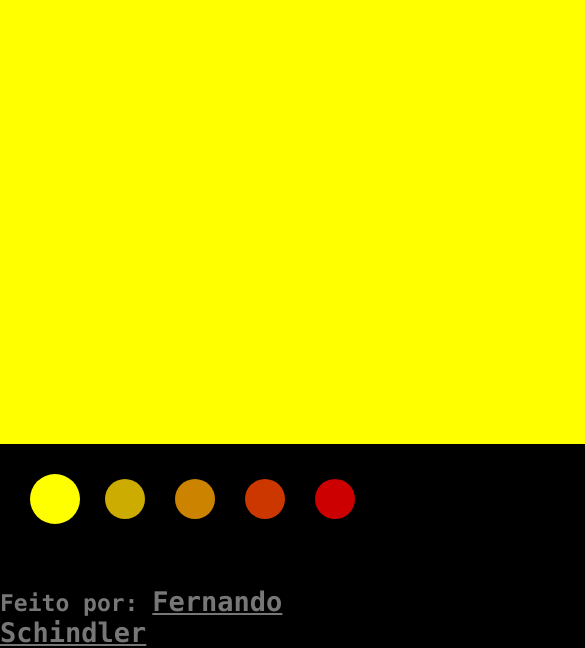
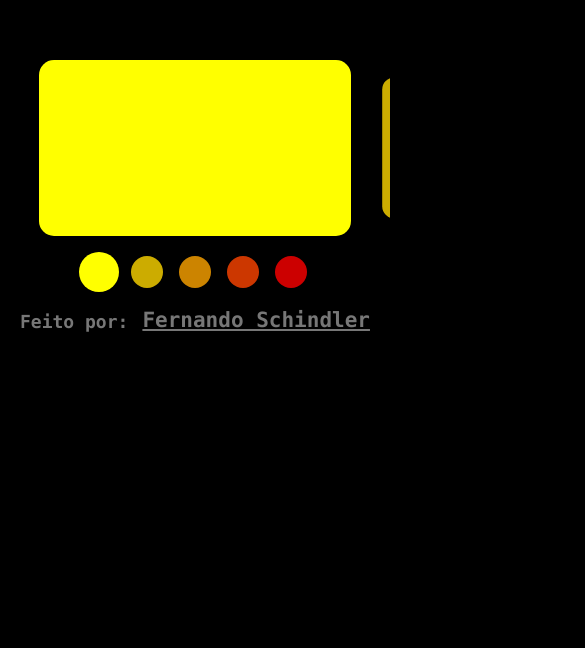
Before and after one commit to fernando-schindler-dev/Slide, a website: page index.html in a window 390 px wide. Shown: the part 226-874 px from the top of the page, 585 px wide, since content can reach past the window. After the commit the page ends 844 px from the top, so only its background shows below. Drawn offline with Linux system fonts and the light colour scheme.

Commit message:
Adicionado responsividade ao projeto

```diff
--- a/index.html
+++ b/index.html
@@ -1,11 +1,13 @@
 <!DOCTYPE html>
 <html lang="pt-br">
+
 <head>
   <meta charset="UTF-8" />
   <meta name="viewport" content="width=device-width, initial-scale=1.0" />
   <title>Slide</title>
   <link rel="stylesheet" href="style.css" />
 </head>
+
 <body>
   <section class="container">
     <ul class="slide">
@@ -15,7 +17,7 @@
       <li class="orangered"></li>
       <li class="red"></li>
     </ul>
-      <nav class="menuSlide">
+    <nav class="slideNav">
       <a class="yellow"></a>
       <a class="gold"></a>
       <a class="orange"></a>
@@ -24,10 +26,12 @@
     </nav>
   </section>
 
-    <section class="autor">
-      <p>Feito por: <span>Fernando Schindler</span></p>
+  <section class="author">
+    <p>Feito por: </p>
+    <p>Fernando Schindler</p>
   </section>
 
   <script src="script.js"></script>
 </body>
+
 </html>
--- a/script.js
+++ b/script.js
@@ -1,103 +1,113 @@
 class Slide {
-  constructor(slide, menuSlide) {
+  constructor(slide, slideNav) {
     this.slideContainer = document.querySelector(slide);
     this.slides = [...document.querySelector(slide).children];
-    this.menuSlides = [...document.querySelector(menuSlide).children];
-    this.larguraSlide = this.slides[0].offsetWidth;
-    this.slideAtual = 0;
+    this.slidesBtns = [...document.querySelector(slideNav).children];
+    this.slideWidth = this.slides[0].offsetWidth;
+    this.currentSlide = 0;
   }
 
-  slideMouseUp(evento) {
-    this.posicaoMouseUp = evento.clientX;
-    this.slideContainer.removeEventListener("mousemove", this.slideMouseMove);
+  slideMouseUp(event) {
+    this.positionMouseUp = event.clientX;
+    this.slideContainer.removeEventListener('mousemove', this.slideMouseMove);
 
-    this.calculoMouseMove = this.posicaoMouseDown - this.posicaoMouseUp;
+    this.totalMouseMove = this.positionMouseDown - this.positionMouseUp;
 
-    this.slideContainer.style.transition = "0.3s";
-    if (this.calculoMouseMove > 200) {
-      this.selecionarSlide(this.slideAtual + 1);
-    } else if (this.calculoMouseMove < -200) {
-      this.selecionarSlide(this.slideAtual - 1);
+    this.slideContainer.style.transition = '0.3s';
+    if (this.totalMouseMove > 200) {
+      this.selectSlide(this.currentSlide + 1);
+    } else if (this.totalMouseMove < -200) {
+      this.selectSlide(this.currentSlide - 1);
     } else {
-      this.selecionarSlide(this.slideAtual);
+      this.selectSlide(this.currentSlide);
     }
   }
 
-  slideMouseMove(evento) {
-    this.slideContainer.style.transition = "0s";
+  slideMouseMove(event) {
+    this.slideContainer.style.transition = '0s';
 
-    this.posicaoMouseMove = evento.clientX;
-    this.quantidadePxTransform =
-      this.posicaoMouseMove -
-      this.posicaoMouseDown +
-      this.distanciasSlides[this.slideAtual];
+    this.positionMouseMove = event.clientX;
+    this.totalPxTransform =
+      this.positionMouseMove -
+      this.positionMouseDown +
+      this.slidesDistances[this.currentSlide];
 
-    this.slideContainer.style.transform = `translateX(${this.quantidadePxTransform}px)`;
+    this.slideContainer.style.transform = `translateX(${this.totalPxTransform}px)`;
   }
 
-  slideMouseDown(evento) {
-    this.posicaoMouseDown = evento.clientX;
-    this.slideContainer.addEventListener("mousemove", this.slideMouseMove);
+  slideMouseDown(event) {
+    this.positionMouseDown = event.clientX;
+    this.slideContainer.addEventListener('mousemove', this.slideMouseMove);
   }
 
-  adicionarClasse(classe, indexBtn) {
-    this.slides.forEach((item) => item.classList.remove(classe));
-    this.menuSlides.forEach((item) => item.classList.remove(classe));
-    this.slides[indexBtn].classList.add(classe);
-    this.menuSlides[indexBtn].classList.add(classe);
+  addClassName(className, btnIndex) {
+    this.slides.forEach((item) => item.classList.remove(className));
+    this.slidesBtns.forEach((item) => item.classList.remove(className));
+    this.slides[btnIndex].classList.add(className);
+    this.slidesBtns[btnIndex].classList.add(className);
   }
 
-  selecionarSlide(indexBtn) {
-    this.slideAtual = indexBtn;
+  selectSlide(btnIndex) {
+    this.currentSlide = btnIndex;
 
-    if (this.slideAtual < 0) {
-      this.slideAtual = 0;
-    } else if (this.slideAtual > this.slides.length - 1) {
-      this.slideAtual = this.slides.length - 1;
+    if (this.currentSlide < 0) {
+      this.currentSlide = 0;
+    } else if (this.currentSlide > this.slides.length - 1) {
+      this.currentSlide = this.slides.length - 1;
     }
 
-    this.adicionarClasse("ativo", this.slideAtual);
+    this.addClassName('active', this.currentSlide);
     this.slideContainer.style.transform = `translateX(${
-      this.distanciasSlides[this.slideAtual]
+      this.slidesDistances[this.currentSlide]
     }px)`;
   }
 
-  pegarDistanciasSlides() {
-    this.distanciasSlides = {};
+  getSlidesDistances() {
+    this.slidesDistances = {};
     this.slides.forEach((item, index) => {
-      this.distanciasSlides[index] = (item.offsetLeft - this.marginSlide) * -1;
+      this.slidesDistances[index] = (item.offsetLeft - this.slideMargin) * -1;
     });
   }
 
-  calcularMarginSlide() {
-    this.marginSlide = (window.innerWidth - this.larguraSlide) / 2;
+  calculateSlideMargin() {
+    this.slideMargin = (window.innerWidth - this.slideWidth) / 2;
   }
 
-  adicionarEventos() {
-    this.menuSlides.forEach((btnSlide, indexBtn) => {
-      btnSlide.addEventListener("click", () => this.selecionarSlide(indexBtn));
+  handleRezise() {
+    setTimeout(() => {
+      this.slideWidth = this.slides[0].offsetWidth;
+      this.calculateSlideMargin();
+      this.getSlidesDistances();
+      this.selectSlide(this.currentSlide);
+    }, 300);
+  }
+
+  addEvents() {
+    this.slidesBtns.forEach((btnSlide, btnIndex) => {
+      btnSlide.addEventListener('click', () => this.selectSlide(btnIndex));
     });
 
-    window.addEventListener("resize", this.calcularMarginSlide);
+    window.addEventListener('resize', this.handleRezise);
 
-    this.slideContainer.addEventListener("mousedown", this.slideMouseDown);
-    this.slideContainer.addEventListener("mouseup", this.slideMouseUp);
+    this.slideContainer.addEventListener('mousedown', this.slideMouseDown);
+    this.slideContainer.addEventListener('mouseup', this.slideMouseUp);
   }
 
-  bindEventos() {
+  bindEvents() {
     this.slideMouseDown = this.slideMouseDown.bind(this);
     this.slideMouseMove = this.slideMouseMove.bind(this);
     this.slideMouseUp = this.slideMouseUp.bind(this);
+    this.handleRezise = this.handleRezise.bind(this);
   }
 
-  iniciar() {
-    this.bindEventos();
-    this.adicionarEventos();
-    this.calcularMarginSlide();
-    this.pegarDistanciasSlides();
+  init() {
+    this.bindEvents();
+    this.addEvents();
+    this.calculateSlideMargin();
+    this.getSlidesDistances();
     return this;
   }
 }
 
-const slide = new Slide(".slide", ".menuSlide");
-slide.iniciar().selecionarSlide(0);
+const slide = new Slide('.slide', '.slideNav');
+slide.init().selectSlide(0);
--- a/style.css
+++ b/style.css
@@ -4,7 +4,7 @@
   box-sizing: border-box;
   margin: 0;
   padding: 0;
-  font-family: "Consolas", "Courier New", Courier, monospace;
+  font-family: 'Consolas', 'Courier New', Courier, monospace;
   font-weight: bold;
 }
 html {
@@ -17,15 +17,14 @@ li {
 body {
   display: flex;
   flex-direction: column;
-  align-items: center;
   justify-content: center;
   height: 100vh;
   background: #000;
-  overflow: hidden;
 }
 .container {
   display: flex;
   flex-direction: column;
+  overflow: hidden;
 }
 .container .slide {
   display: flex;
@@ -33,32 +32,32 @@ body {
   transition: 0.3s;
 }
 .container .slide li {
-  min-width: 75rem;
-  min-height: 43.75rem;
+  min-width: 70vw;
+  min-height: 40vw;
   border-radius: 0.9375rem;
   opacity: 0.8;
   transform: scale(0.8);
   transition: 0.3s;
 }
-.container .slide li.ativo {
+.container .slide li.active {
   opacity: 1;
   transform: scale(1);
 }
-.container .menuSlide {
+.container .slideNav {
   display: flex;
   justify-content: center;
 }
-.container .menuSlide a {
+.container .slideNav a {
   cursor: pointer;
-  margin: 30px 10px;
+  margin: 2rem 0.5rem;
   border-radius: 50%;
-  min-width: 3.125rem;
-  min-height: 3.125rem;
+  min-width: 3rem;
+  min-height: 3rem;
   opacity: 0.8;
   transform: scale(0.8);
   transition: 0.3s;
 }
-.container .menuSlide a.ativo {
+.container .slideNav a.active {
   opacity: 1;
   transform: scale(1);
 }
@@ -77,16 +76,50 @@ body {
 .container .red {
   background: red;
 }
-.autor {
-  margin-top: 2rem;
+
+.author {
+  display: flex;
+  align-items: flex-end;
+  justify-content: center;
+  flex-wrap: wrap;
+  /* margin: 0 1.5625rem 2rem 1.5625rem; */
   font-weight: bold;
-}
-.autor p {
-  font-size: 1.4375rem;
+  text-align: center;
   color: #777;
 }
-.autor p span {
-  font-size: 1.6875rem;
+.author p {
+  padding: 0 0.4375rem;
+}
+.author p:nth-child(1) {
+  font-size: 1.4375rem;
+}
+.author p:nth-child(2) {
+  font-size: 1.625rem;
   text-decoration: underline;
-  color: #777;
 }
+
+@media (min-width: 100rem) {
+  .container .slide li {
+    min-width: 70rem;
+    min-height: 40rem;
+  }
+}
+
+@media (max-width: 50rem) {
+  .container .slide li {
+    min-width: 80vw;
+    min-height: 45vw;
+  }
+  .container .slideNav a {
+    min-width: 2.5rem;
+    min-height: 2.5rem;
+    margin: 1rem 0.25rem;
+  }
+  .author p:nth-child(1) {
+    font-size: 1.125rem;
+  }
+  .author p:nth-child(2) {
+    font-size: 1.3125rem;
+    text-decoration: underline;
+  }
+}
```
Lines whose indentation alone changed are shown as unchanged.
